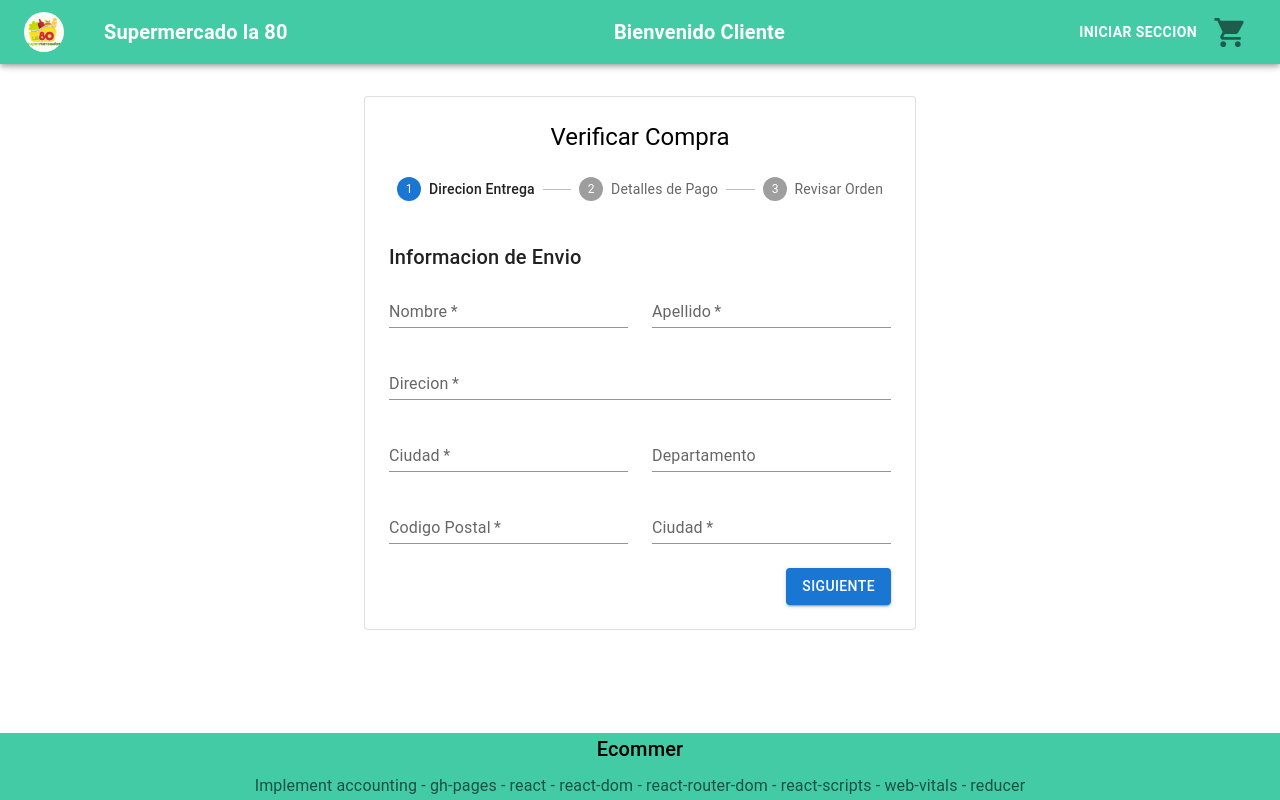
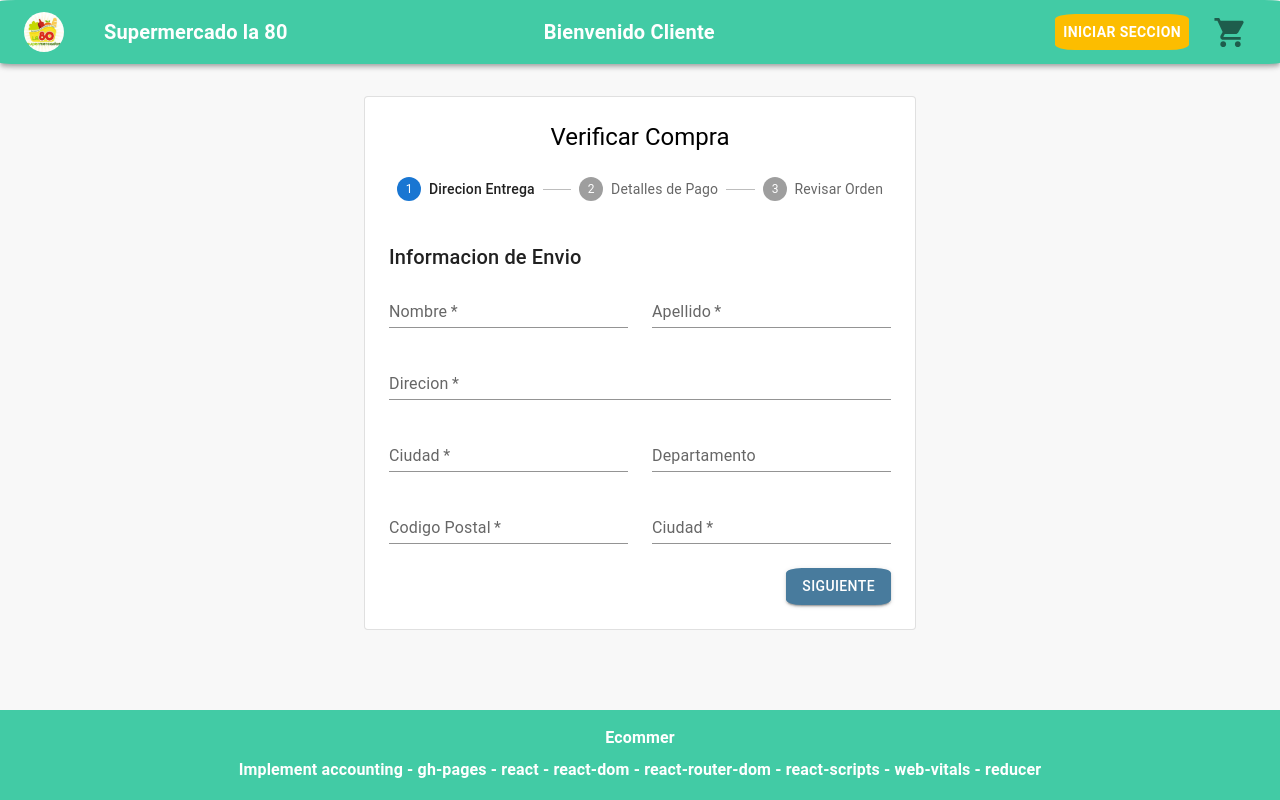
Before and after one commit to Jucamhc/ecommerce-react, a React (Create React App) app: page /Checkout in a window 1280 px wide. Built offline with nearby package versions, Linux system fonts and the light colour scheme.

Commit message:
change color button

```diff
--- a/src/App.js
+++ b/src/App.js
@@ -20,6 +20,7 @@ function App() {
         <Navbar />
         <Routes>
           <Route path='' element={<Products />} />
+          <Route path='ecommerce-react' element={<Products />} />
           <Route path='/checkout-page' element={<CheckoutPage />} />
           <Route path='/SignIn' element={<SignIn />} />
           <Route path='/SignUp' element={<SignUp />} />
--- a/src/components/CheckoutCard.js
+++ b/src/components/CheckoutCard.js
@@ -27,7 +27,7 @@ export default function CheckoutCard({ product: { id, name, productType, imagen,
     })
 
     return (
-        <Card key={id} sx={{ maxWidth: 300 }}>
+        <Card key={id} sx={{ maxWidth: 300,  borderRadius: '5%'}}>
             <CardHeader
                 action={
                     <Typography
@@ -46,6 +46,7 @@ export default function CheckoutCard({ product: { id, name, productType, imagen,
                 height="194"
                 image={imagen}
                 title={name}
+                sx={{borderRadius: '5%'}}
             />
 
             <CardActions disableSpacing>
--- a/src/components/CheckoutForm/Checkout.js
+++ b/src/components/CheckoutForm/Checkout.js
@@ -59,7 +59,7 @@ export default function Checkout() {
 
   return (
     <ThemeProvider theme={theme} >
-      <Container component="main" maxWidth="sm" sx={{ mb: 12 }} >
+      <Container component="main" maxWidth="sm" sx={{ mb: 15 }} >
         <Paper variant="outlined" sx={{ my: { xs: 3, md: 6 }, p: { xs: 2, md: 3 } }}>
           <Typography component="h5" variant="h5" align="center">
             Verificar Compra
@@ -95,7 +95,7 @@ export default function Checkout() {
                   <Button
                     variant="contained"
                     onClick={handleNext}
-                    sx={{ mt: 3, ml: 1 }}
+                    sx={{ mt: 3, ml: 1, bgcolor: '#9ACD32 ', borderRadius: '15%' }}
                   >
                     realizar pedido
                   </Button>
@@ -104,7 +104,7 @@ export default function Checkout() {
                   <Button
                     variant="contained"
                     onClick={handleNext}
-                    sx={{ mt: 3, ml: 1 }}
+                    sx={{ mt: 3, ml: 1, bgcolor: '#487b9d ', borderRadius: '15%' }}
                   >
                     Siguiente
                   </Button>}
--- a/src/components/Footer.js
+++ b/src/components/Footer.js
@@ -7,18 +7,18 @@ function Footer(props) {
   return (
     <Box component="sticky" sx={{
       bgcolor: '#42cba5',
-      py: 0,
+      py: 2,
       position: 'fixed',
       bottom: 0,
       width: '100%',
     }}
     >
       <Container maxWidth="lg">
-        <Typography variant="h6" align="center" gutterBottom>
-          Ecommer
+        <Typography  align="center" gutterBottom>
+          <h4>Ecommer</h4>
         </Typography>
-        <Typography variant="subtitle1" align="center" color="text.secondary" component="p">
-          Implement accounting - gh-pages - react - react-dom - react-router-dom - react-scripts - web-vitals - reducer
+        <Typography variant="subtitle1" align="center" color="text.secondary">
+          <h4> Implement accounting - gh-pages - react - react-dom - react-router-dom - react-scripts - web-vitals - reducer</h4>
         </Typography>
       </Container>
     </Box>
--- a/src/components/Navbar.js
+++ b/src/components/Navbar.js
@@ -22,8 +22,8 @@ import { actionTypes } from '../reducer';
 export default function Navbar() {
 
     const [{ basket, login }, dispatch] = useStateValue();
-    const navigate  = useNavigate();
-    const backLogin = ()=> {
+    const navigate = useNavigate();
+    const backLogin = () => {
         dispatch({
             type: actionTypes.OUTLOGIN,
             login: null,
@@ -34,7 +34,7 @@ export default function Navbar() {
 
     return (
         <Box sx={{ flexGrow: 1, p: 3 }}>
-            <AppBar position="fixed" sx={{ bgcolor: '#42cba5' }} >
+            <AppBar position="fixed" sx={{ bgcolor: '#42cba5', borderRadius: '2%' }} >
                 <Toolbar >
                     <RouteLink to="/">
                         <IconButton sx={{ p: 0 }}>
@@ -42,24 +42,28 @@ export default function Navbar() {
                         </IconButton>
                     </RouteLink>
 
-                    <Typography variant="h6" color="textPrimary"  sx={{ flexGrow: 1, mx: 5 }}>
+                    <Typography variant="h6" color="textPrimary" sx={{ flexGrow: 1, mx: 5 }}>
                         <h4>Supermercado la 80 </h4>
                     </Typography>
 
+
+                    <Typography variant="h6" color="textPrimary" sx={{ flexGrow: 1.5 }}>
+                        {login ? <h4>Bienvenido <corre><strong>{login}</strong></corre></h4> : <h4>Bienvenido Cliente</h4>}
+                    </Typography>
+
                     {login === "test@test.com" ?
+                        <Typography align="center" sx={{ bgcolor: '#FCBD00 ', borderRadius: '15%', mx: 2 }}>
                             <RouteLink to='/SignIn'>
-                            <Button color="inherit" onClick={backLogin}> <strong> <h4>Productos</h4> </strong> </Button>
+                                <Button onClick={backLogin}> <strong> <h4>Productos</h4> </strong> </Button>
                             </RouteLink>
+                        </Typography>
                         : ""}
 
-                    <Typography variant="h6"  color="textPrimary" sx={{ flexGrow: 1, mx: 5 }}>
-                      <h4>Bienvenido {login ? login : "Cliente"} </h4>
+                    <Typography align="center" sx={{ bgcolor: '#FCBD00 ', borderRadius: '15%', mx: 2 }}>
+                        <RouteLink to='/SignIn' >
+                            <Button onClick={backLogin}> <strong> <h4>{login ? "Cerrar Seccion" : "Iniciar Seccion"}</h4> </strong> </Button>
+                        </RouteLink>
                     </Typography>
-
-
-                    <RouteLink to='/SignIn'>
-                            <Button color="inherit" onClick={backLogin}> <strong> <h4>{login ? "Cerrar Seccion" : "Iniciar Seccion"}</h4> </strong> </Button>
-                    </RouteLink>
 
                     <RouteLink to="/checkout-page">
                         <IconButton aria-label="show Cart items" >
--- a/src/components/Product.js
+++ b/src/components/Product.js
@@ -13,6 +13,7 @@ import AddShoppingCartIcon from '@mui/icons-material/AddShoppingCart';
 import accounting from 'accounting';
 import { actionTypes } from '../reducer';
 import { useStateValue } from '../StateProvider';
+
 
 const ExpandMore = styled((props) => {
     const { expand, ...other } = props;
@@ -53,13 +54,13 @@ export default function Product({ product: { id, name, productType, imagen, pric
 
 
     return (
-        <Card sx={{ maxWidth: 300 }}>
+        <Card sx={{ maxWidth: 330, borderRadius: '5%' }}  >
             <CardHeader
                 action={
                     <Typography
+                        variant='h6'
+                        color='textSecondary'
 
-                        variant='h5'
-                        color='textSecondary'
                     >
                         {accounting.formatMoney(price, "$", 0)}
                     </Typography>
@@ -72,6 +73,7 @@ export default function Product({ product: { id, name, productType, imagen, pric
                 height="194"
                 image={imagen}
                 title={name}
+                sx={{borderRadius: '5%'}}
             />
             <CardContent>
                 <Typography variant="body2" color="text.secondary">
--- a/src/components/Total.js
+++ b/src/components/Total.js
@@ -10,12 +10,14 @@ const Total = () => {
     const [{ basket, login }, dispatch] = useStateValue();
     return (
         <div sx={{ display: "flex", flexDirection: "column", justifyContent: "center", alignItems: "center", height: "20vh" }}>
+            <br/>
+            <br/>
             <h5>Total items: {basket?.length}</h5>
             <h5>{accounting.formatMoney(getBasketTotal(basket), "$", 0)}</h5>
             {console.log(login)}
             {login != null ?
             <Link to="/Checkout">
-                <Button sx={{ marginTop: "2rem" }} variant='contained' color='error'>Verificar Compra</Button>
+                <Button sx={{ marginTop: "2rem" , bgcolor: '#ff6961 ', borderRadius: '15%' }} variant='contained' color='error'>Verificar Compra</Button>
             </Link>
             : ""}
         </div>
--- a/src/index.css
+++ b/src/index.css
@@ -18,9 +18,15 @@ body {
     sans-serif;
   -webkit-font-smoothing: antialiased;
   -moz-osx-font-smoothing: grayscale;
+  background-color: #f8f8f8;
 }
 
 code {
   font-family: source-code-pro, Menlo, Monaco, Consolas, 'Courier New',
     monospace;
 }
+
+corre {
+  color: #FCBD00;
+  font-weight: 400;
+}
```
Lines whose indentation alone changed are shown as unchanged.
